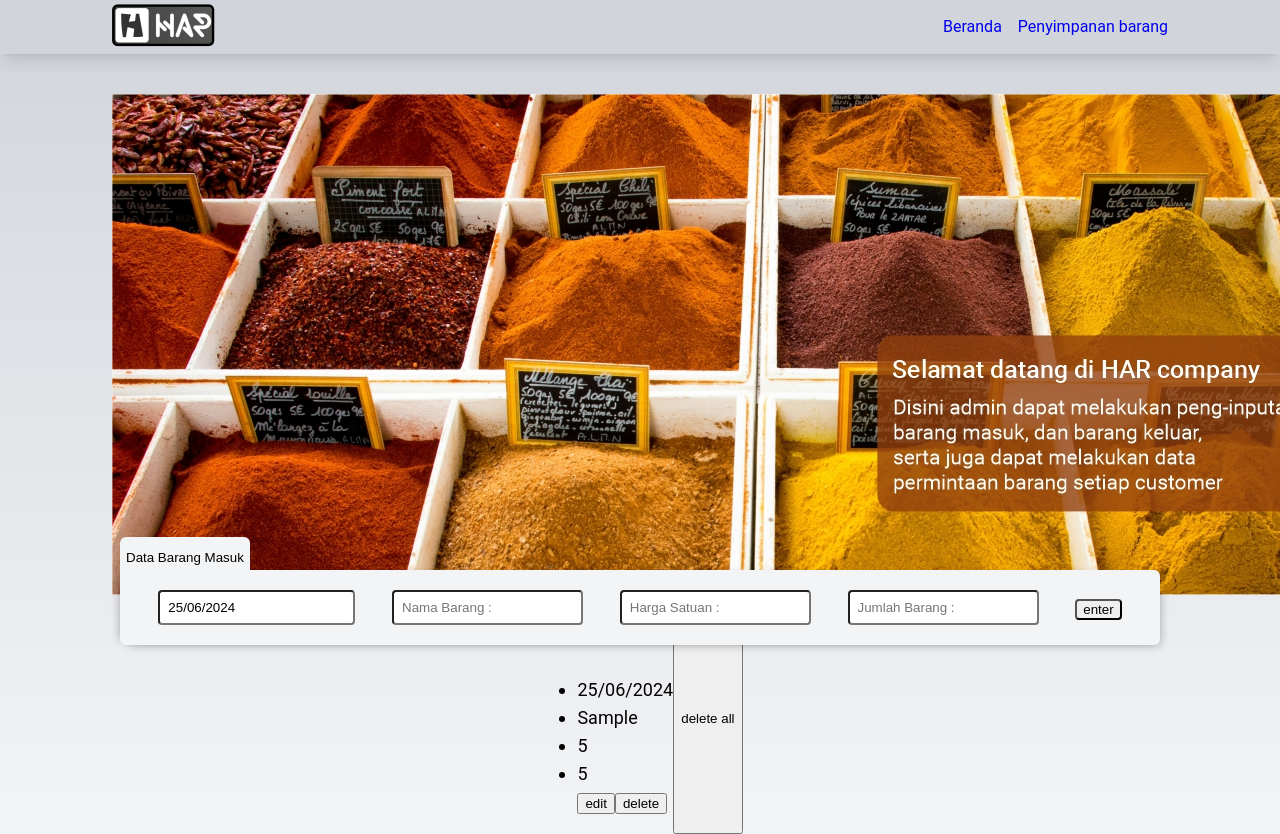
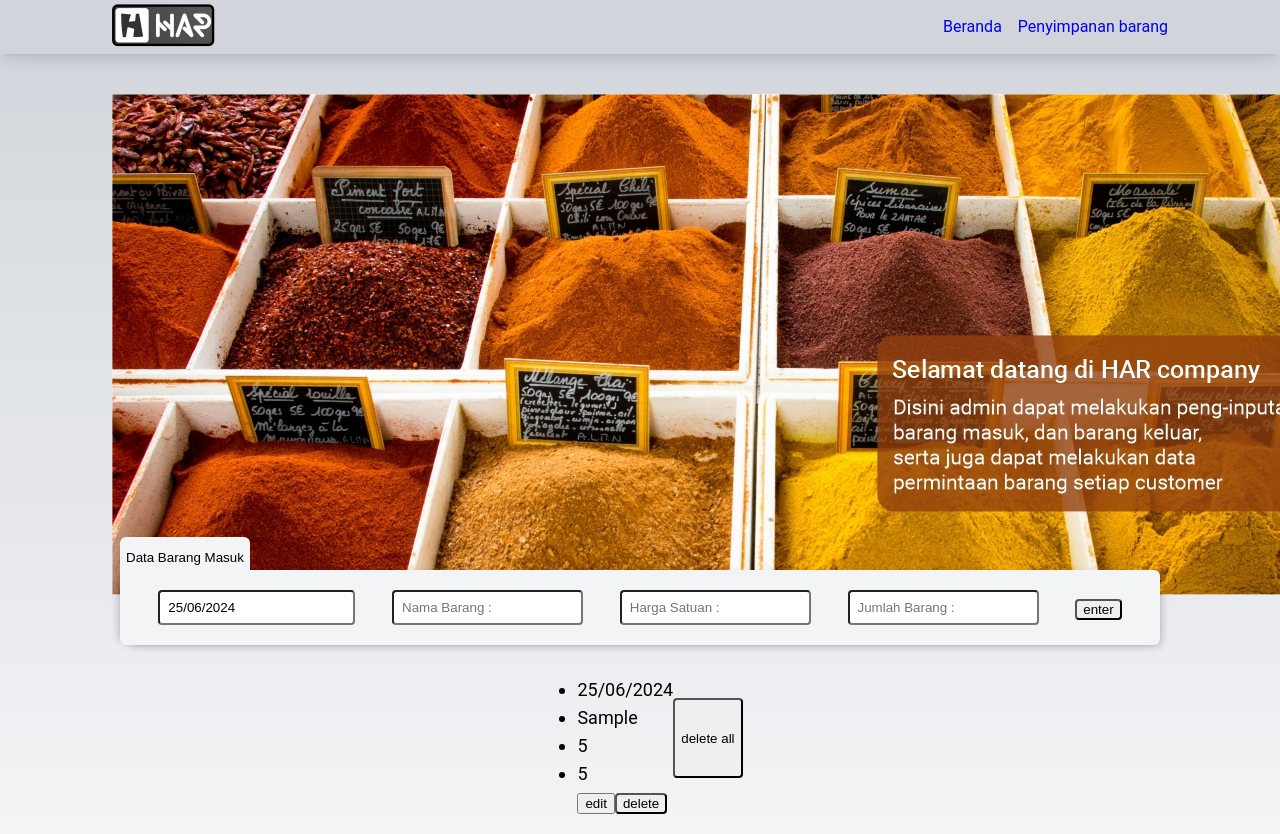
Before and after one commit to irsyadalaudin/items-storage, a React (Vite) app in the folder admin/: page / in a window 1280 px wide. Both pictures are taken after typing "Sample", "5", "5" into the empty fields and a click on the button "enter". Shown: the top 834 px of the page. Built offline with nearby package versions, Linux system fonts and the light colour scheme.

Commit message:
added mt-24 rounded for button deleteAll

```diff
--- a/admin/src/components/Storage.jsx
+++ b/admin/src/components/Storage.jsx
@@ -96,7 +96,8 @@ const Storage = () => {
 
     return (
         <div className='flex justify-center px-28 text-lg'>
-            {/* FORM DATA BARANG */}
+
+            {/* 1. FORM DATA BARANG */}
             <form onSubmit={handleSubmit} className='flex justify-around bg-[#F3F4F6] p-5 mb-10 rounded-b-md rounded-tr-md shadow-right-bottom-left absolute top-560 w-1000 z-8'>
 				<button className='absolute h-10 bottom-960 left-0 z-9 bg-[#F3F4F6] text-black rounded-t-md border-none' disabled>Data Barang Masuk</button>
 				<DatePickerInput
@@ -130,7 +131,7 @@ const Storage = () => {
                 </div>
             </form>
 
-			{/* MENAMPILKAN DATA BARANG */}
+			{/* 2. MENAMPILKAN DATA BARANG */}
 			<div className='flex flex-wrap'>
 				{items.map((item) => (
 					<div className='mt-14' key={item.id}>
@@ -184,13 +185,14 @@ const Storage = () => {
 									<button onClick={() => handleEdit(item.id, item)}>edit</button>
 								</>
 							)}
-							<button onClick={() => handleDelete(item.id)}>delete</button>
+							<button className='rounded' onClick={() => handleDelete(item.id)}>delete</button>
 						</ul>
 					</div>
 				))}
-				{/* MEMBUAT BUTTON delete all DI PALING BAWAH SELURUH items */}
+
+				{/* 3. MEMBUAT BUTTON delete all DI PALING BAWAH SELURUH items */}
 				{items.length > 0 && (
-					<button onClick={() => handleDeleteAll()}>delete all</button>
+					<button className='mt-24 h-20 rounded' onClick={() => handleDeleteAll()}>delete all</button>
 				)}
 			</div>
         </div>
```
